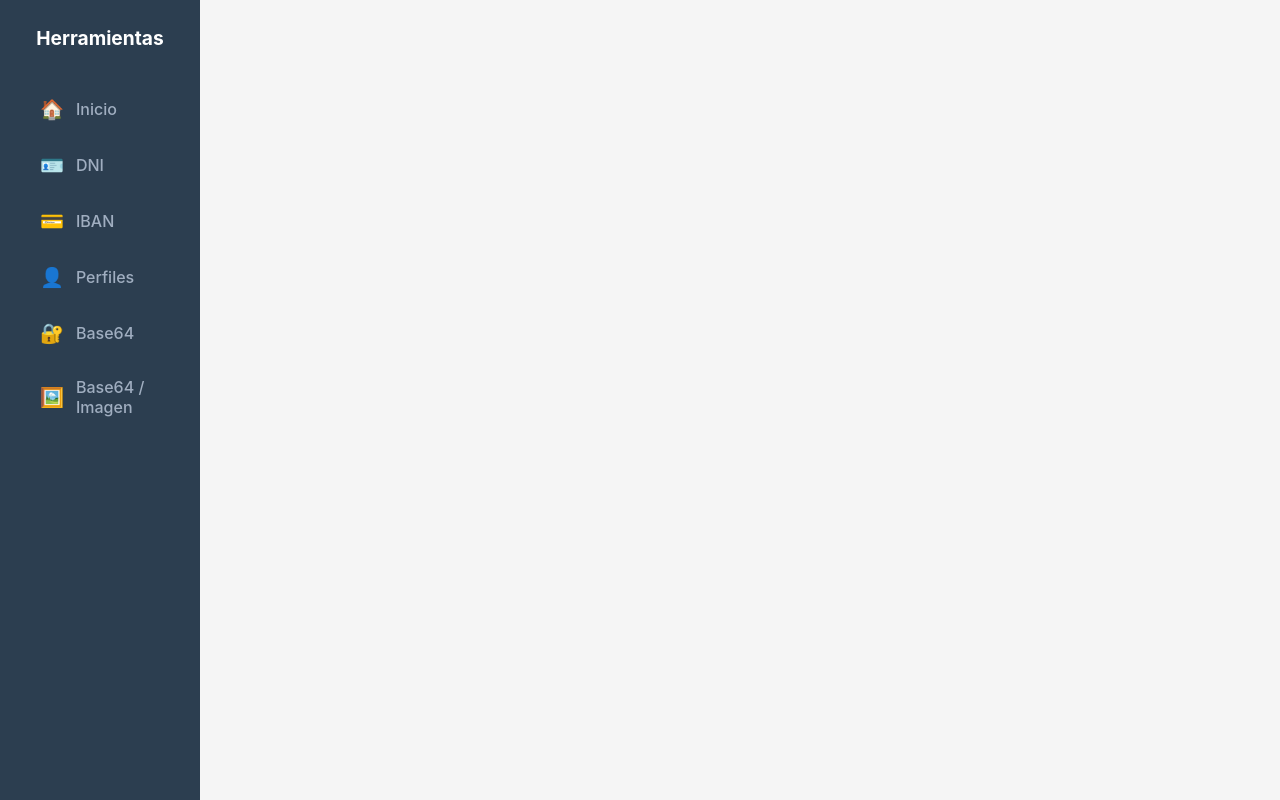
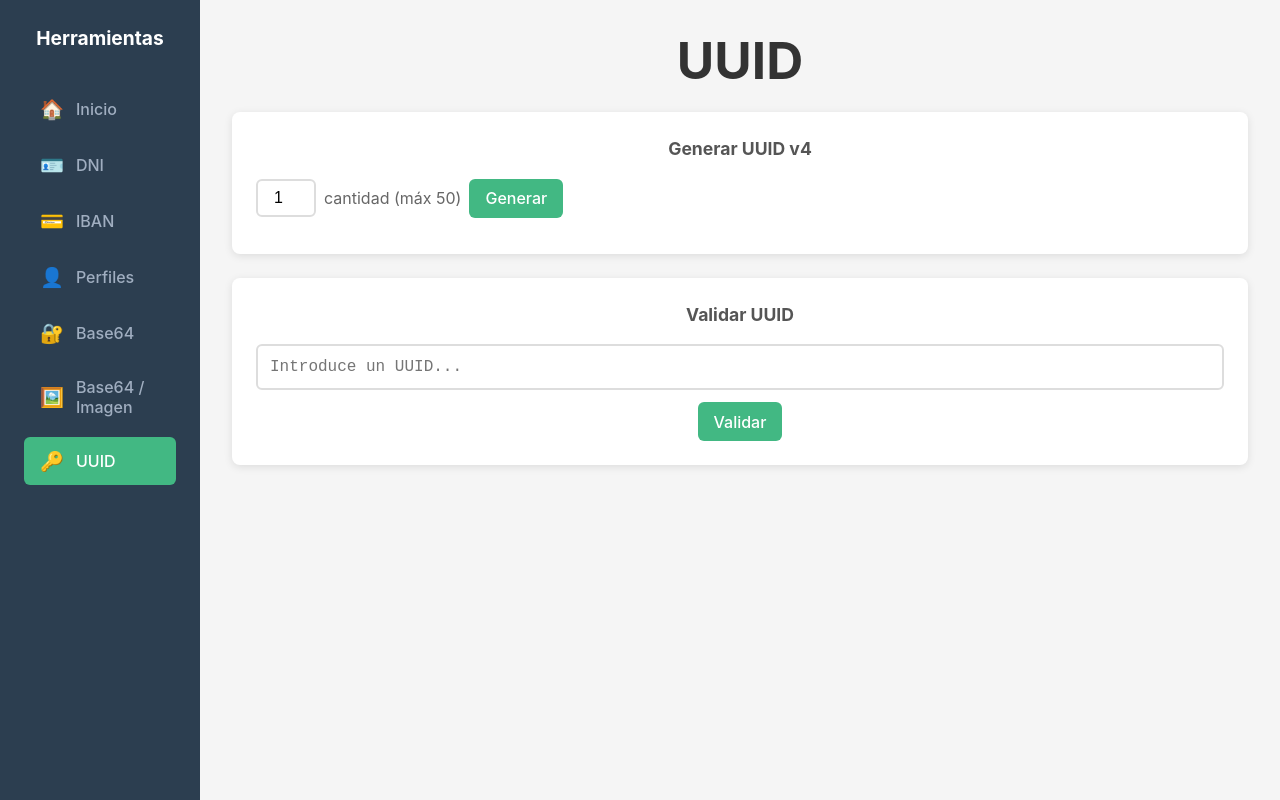
Before and after one commit to vzenix/ia-test-vite, a Vue app: page /uuid in a window 1280 px wide. Built offline with nearby package versions, Linux system fonts and the light colour scheme.

Commit message:
Añadimos generador aleatorio de UUIDs

```diff
--- a/src/App.vue
+++ b/src/App.vue
@@ -14,7 +14,8 @@ const navItems = [
   { path: '/iban', label: 'IBAN', icon: '💳' },
   { path: '/personas', label: 'Perfiles', icon: '👤' },
   { path: '/base64', label: 'Base64', icon: '🔐' },
-  { path: '/base642img', label: 'Base64 / Imagen', icon: '🖼️' }
+  { path: '/base642img', label: 'Base64 / Imagen', icon: '🖼️' },
+  { path: '/uuid', label: 'UUID', icon: '🔑' }
 ]
 </script>
 
@@ -41,6 +42,7 @@ const navItems = [
         <h1 v-else-if="route.path === '/personas'">Perfiles</h1>
         <h1 v-else-if="route.path === '/base64'">Base64</h1>
         <h1 v-else-if="route.path === '/base642img'">Base64 / Imagen</h1>
+        <h1 v-else-if="route.path === '/uuid'">UUID</h1>
         <router-view />
       </div>
     </main>
--- a/src/pages/HomePage.vue
+++ b/src/pages/HomePage.vue
@@ -12,7 +12,8 @@ const features = [
   { path: '/iban', label: 'IBAN', icon: '💳', desc: 'Valida y genera IBANs internacionales' },
   { path: '/personas', label: 'Perfiles', icon: '👤', desc: 'Genera perfiles aleatorios' },
   { path: '/base64', label: 'Base64', icon: '🔐', desc: 'Codifica y decodifica Base64' },
-  { path: '/base642img', label: 'Base64 / Imagen', icon: '🖼️', desc: 'Convierte imágenes a Base64 y viceversa' }
+  { path: '/base642img', label: 'Base64 / Imagen', icon: '🖼️', desc: 'Convierte imágenes a Base64 y viceversa' },
+  { path: '/uuid', label: 'UUID', icon: '🔑', desc: 'Genera y valida UUIDs v4' }
 ]
 </script>
 
--- /dev/null
+++ b/src/pages/UuidPage.vue
@@ -0,0 +1,142 @@
+<script setup>
+import { ref } from 'vue'
+
+const uuidInput = ref('')
+const validationResult = ref(null)
+const generatedUuid = ref('')
+const count = ref(1)
+
+function generate() {
+  const n = Math.min(Math.max(parseInt(count.value) || 1, 1), 50)
+  generatedUuid.value = Array.from({ length: n }, () => crypto.randomUUID()).join('\n')
+}
+
+function validate() {
+  const re = /^[0-9a-f]{8}-[0-9a-f]{4}-4[0-9a-f]{3}-[89ab][0-9a-f]{3}-[0-9a-f]{12}$/i
+  validationResult.value = re.test(uuidInput.value.trim())
+}
+
+function copyAll() {
+  navigator.clipboard.writeText(generatedUuid.value)
+}
+</script>
+
+<template>
+  <div class="page">
+    <div class="card">
+      <h2>Generar UUID v4</h2>
+      <div class="gen-row">
+        <input type="number" v-model.number="count" min="1" max="50" class="num-input" />
+        <span>cantidad (máx 50)</span>
+        <button @click="generate" class="btn">Generar</button>
+      </div>
+      <textarea v-if="generatedUuid" v-model="generatedUuid" class="textarea" rows="6" readonly></textarea>
+      <button v-if="generatedUuid" @click="copyAll" class="btn copy-btn">Copiar todo</button>
+    </div>
+
+    <div class="card">
+      <h2>Validar UUID</h2>
+      <input v-model="uuidInput" placeholder="Introduce un UUID..." class="text-input" />
+      <button @click="validate" class="btn">Validar</button>
+      <div v-if="validationResult !== null" :class="['result', validationResult ? 'valid' : 'invalid']">
+        {{ validationResult ? 'UUID válido' : 'UUID no válido' }}
+      </div>
+    </div>
+  </div>
+</template>
+
+<style scoped>
+.page { width: 100%; }
+
+.card {
+  background: white;
+  padding: 1.5rem;
+  border-radius: 8px;
+  box-shadow: 0 2px 8px rgba(0,0,0,0.1);
+  margin-bottom: 1.5rem;
+}
+
+h2 {
+  font-size: 1.1rem;
+  margin-bottom: 1rem;
+  color: #555;
+}
+
+.gen-row {
+  display: flex;
+  align-items: center;
+  gap: 0.5rem;
+  margin-bottom: 0.75rem;
+  color: #666;
+}
+
+.num-input {
+  width: 60px;
+  padding: 0.5rem;
+  border: 2px solid #ddd;
+  border-radius: 6px;
+  font-size: 1rem;
+  text-align: center;
+  outline: none;
+}
+
+.num-input:focus { border-color: #42b883; }
+
+.text-input {
+  width: 100%;
+  padding: 0.75rem;
+  font-size: 1rem;
+  border: 2px solid #ddd;
+  border-radius: 6px;
+  outline: none;
+  margin-bottom: 0.75rem;
+  font-family: monospace;
+}
+
+.text-input:focus { border-color: #42b883; }
+
+.textarea {
+  width: 100%;
+  padding: 0.75rem;
+  font-size: 0.85rem;
+  border: 2px solid #ddd;
+  border-radius: 6px;
+  outline: none;
+  resize: vertical;
+  font-family: monospace;
+  margin-bottom: 0.75rem;
+}
+
+.textarea:focus { border-color: #42b883; }
+
+.btn {
+  padding: 0.6rem 1rem;
+  background: #42b883;
+  color: white;
+  border: none;
+  border-radius: 6px;
+  cursor: pointer;
+  font-weight: 500;
+}
+
+.btn:hover { background: #3aa876; }
+
+.copy-btn { margin-top: 0; }
+
+.result {
+  margin-top: 0.75rem;
+  padding: 0.6rem 1rem;
+  border-radius: 6px;
+  font-weight: 500;
+}
+
+.result.valid {
+  background: #d4edda;
+  color: #155724;
+}
+
+.result.invalid {
+  background: #f8d7da;
+  color: #721c24;
+}
+</style>
--- a/src/router/index.js
+++ b/src/router/index.js
@@ -5,6 +5,7 @@ import IbanPage from '../pages/IbanPage.vue'
 import PersonasPage from '../pages/PersonasPage.vue'
 import Base64Page from '../pages/Base64Page.vue'
 import ImagenPage from '../pages/ImagenPage.vue'
+import UuidPage from '../pages/UuidPage.vue'
 
 const routes = [
   { path: '/', component: HomePage },
@@ -12,7 +13,8 @@ const routes = [
   { path: '/iban', component: IbanPage },
   { path: '/personas', component: PersonasPage },
   { path: '/base64', component: Base64Page },
-  { path: '/base642img', component: ImagenPage }
+  { path: '/base642img', component: ImagenPage },
+  { path: '/uuid', component: UuidPage }
 ]
 
 const router = createRouter({
```
Also changed, not shown: 1 other file (tests, documents, lock files or other folders).
